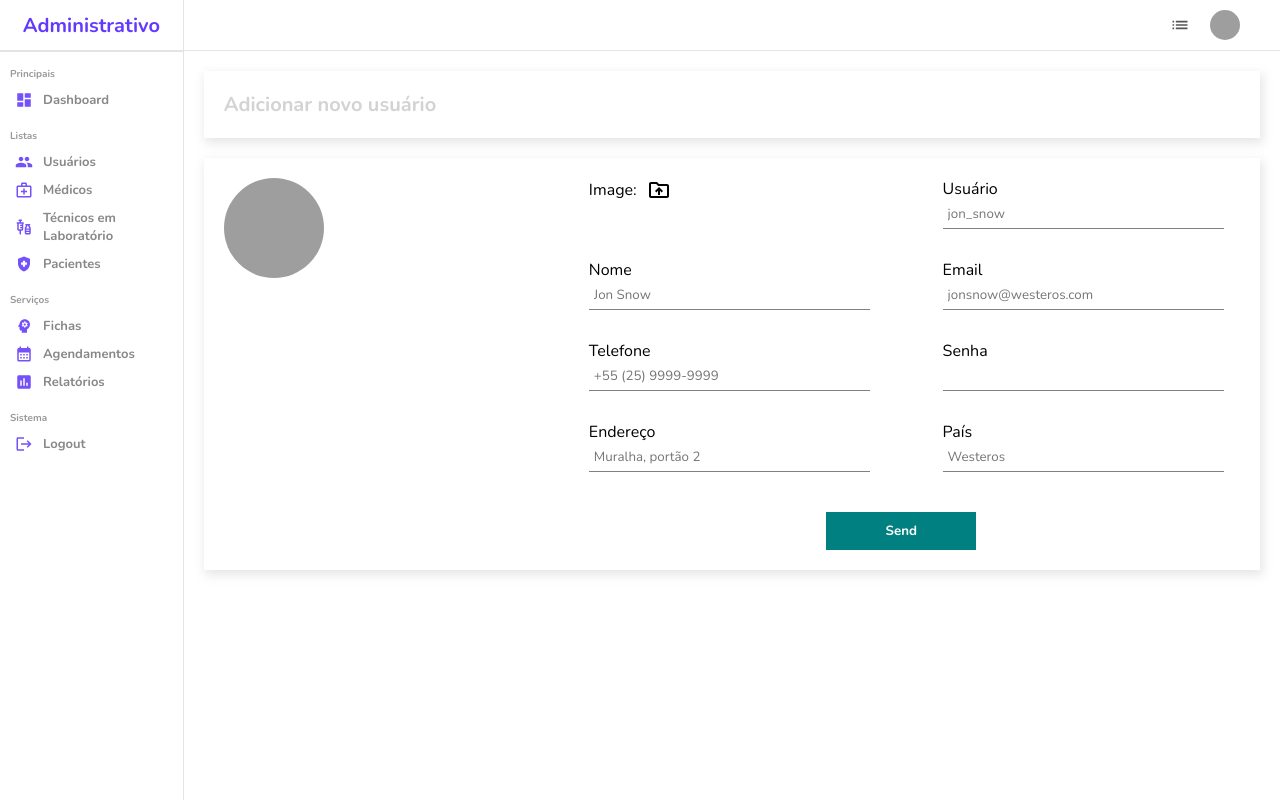
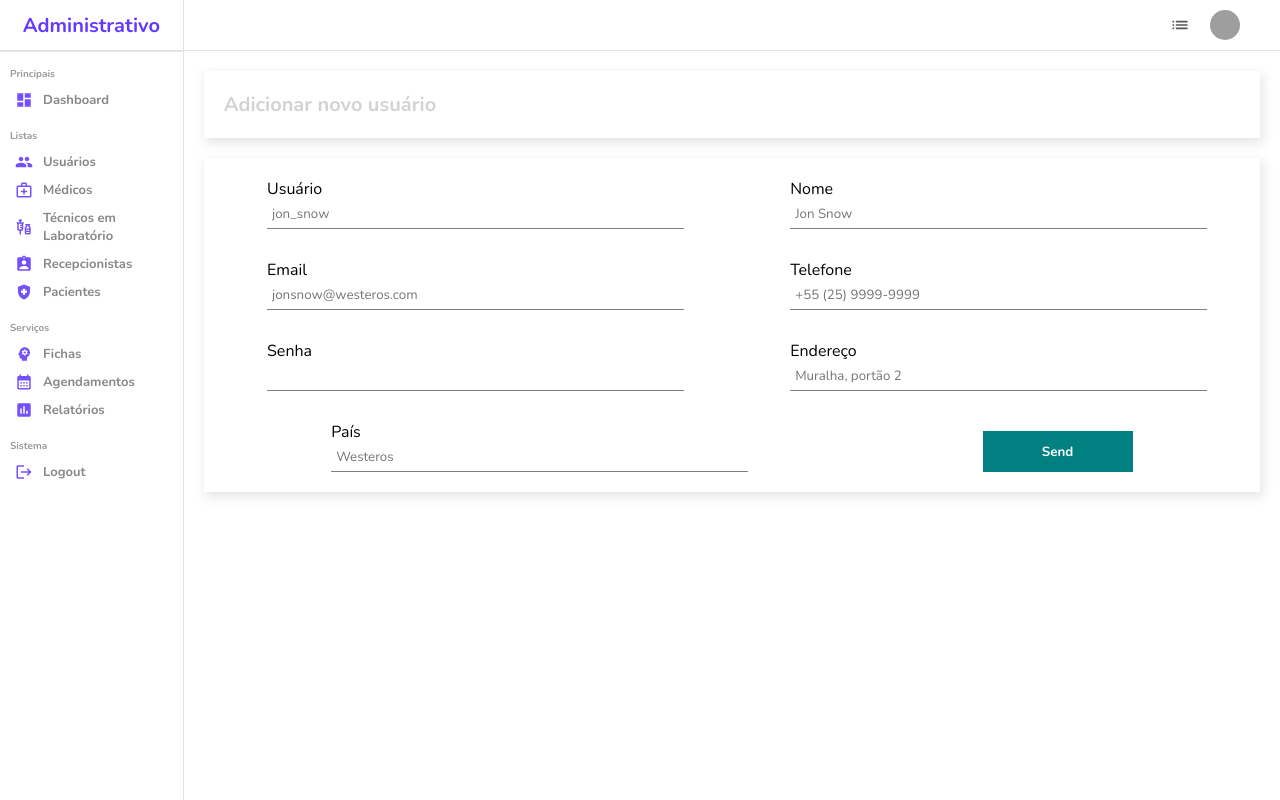
Before and after one commit to FSantosx/clinic-node, a React (Create React App) app in the folder app/ui/: page /users/new in a window 1280 px wide. Built offline with nearby package versions, Linux system fonts and the light colour scheme; grey boxes are pictures that could not be loaded.

Commit message:
tela de listagem de recepcionistas

```diff
--- a/app/ui/src/components/datatable/Datatable.jsx
+++ b/app/ui/src/components/datatable/Datatable.jsx
@@ -17,6 +17,9 @@ export const Datatable = ({ title }) => {
             break;
         case "tech":
             str = "técnico"
+            break;
+        case "recepcionists":
+            str = "recepcionistas"
             break;
         default:
             break;
--- a/app/ui/src/components/sidebar/Sidebar.jsx
+++ b/app/ui/src/components/sidebar/Sidebar.jsx
@@ -6,6 +6,7 @@ import PsychologyIcon from '@mui/icons-material/Psychology';
 import LogoutIcon from '@mui/icons-material/Logout';
 import MedicalServicesOutlinedIcon from '@mui/icons-material/MedicalServicesOutlined';
 import VaccinesOutlinedIcon from '@mui/icons-material/VaccinesOutlined';
+import AssignmentIndIcon from '@mui/icons-material/AssignmentInd';
 // import SettingsIcon from '@mui/icons-material/Settings';
 import CalendarMonthIcon from '@mui/icons-material/CalendarMonth';
 import AssessmentIcon from '@mui/icons-material/Assessment';
@@ -54,6 +55,12 @@ export const Sidebar = () => {
                             <span>Técnicos em Laboratório</span>
                         </li>
                     </Link>
+                    <Link to="/recepcionists" style={{ textDecoration: "none" }}>
+                        <li>
+                            <AssignmentIndIcon className="icon" />
+                            <span>Recepcionistas</span>
+                        </li>
+                    </Link>
                     <Link to="/patients" style={{ textDecoration: "none" }}>
                         <li>
                             <HealthAndSafetyIcon className="icon" />
--- a/app/ui/src/formSource.js
+++ b/app/ui/src/formSource.js
@@ -37,6 +37,16 @@ export const patientInputs = [
     { id: 7, label: "País", type: "text", placeholder: "Westeros" },
 ]
 
+export const recepInputs = [
+    { id: 1, label: "Nome", type: "text", placeholder: "Jaime Lanister" },
+    { id: 2, label: "Email", type: "mail", placeholder: "jaimelanister@westeros.com" },
+    { id: 3, label: "Telefone", type: "text", placeholder: "+55 (25) 9999-9999" },
+    { id: 4, label: "CPF", type: "text", placeholder: "999.999.999-99" },
+    { id: 5, label: "idade", type: "text", placeholder:"25" },
+    { id: 6, label: "Endereço", type: "text", placeholder: "King Landing" },
+    { id: 7, label: "País", type: "text", placeholder: "Westeros" },
+]
+
 export const schedulesInputs = [
     { id: 1, label: "Data", type: "date", placeholder: "jaimelanister@westeros.com" },
     { id: 2, label: "Telefone", type: "text", placeholder: "+55 (25) 9999-9999" },
--- a/app/ui/src/index.js
+++ b/app/ui/src/index.js
@@ -11,7 +11,7 @@ import { List } from './pages/list/List';
 import { Single } from './pages/single/Single';
 import { New } from './pages/new/New';
 import { NewSchedule } from './pages/newSchedule/NewSchedule';
-import { userInputs, patientInputs, schedulesInputs, doctorInputs, techInputs} from './formSource';
+import { userInputs, patientInputs, schedulesInputs, doctorInputs, techInputs, recepInputs} from './formSource';
 import { Schedule } from './pages/schedule/Schedule';
 
 const root = ReactDOM.createRoot(document.getElementById('root'));
@@ -43,6 +43,11 @@ root.render(
                         <Route path=':id' element={<Single />} />
                         <Route path='new' element={<New inputs={patientInputs} title="Adicionar novo Paciente" />} />
                     </Route>
+                    <Route path='recepcionists'>
+                        <Route index element={<List title="recepcionists" />} />
+                        <Route path=':id' element={<Single />} />
+                        <Route path='new' element={<New inputs={recepInputs} title="Adicionar novo recepcionista" />} />
+                    </Route>
                     <Route path="schedule">
                         <Route index element={<Schedule />} />
                         <Route path="new" element={<NewSchedule inputs={schedulesInputs} title="Adicionar novo Agendamento"/>} />
--- a/app/ui/src/pages/new/New.jsx
+++ b/app/ui/src/pages/new/New.jsx
@@ -6,7 +6,7 @@ import DriveFolderUploadOutlinedIcon from '@mui/icons-material/DriveFolderUpload
 
 export const New = ({ inputs, title }) => {
 
-    const [file, setFile] = useState();
+    // const [file, setFile] = useState();
 
     return (
         <div className='new'>
@@ -17,17 +17,17 @@ export const New = ({ inputs, title }) => {
                     <h1>{title}</h1>
                 </div>
                 <div className="bottom">
-                    <div className="left">
+                    {/* <div className="left">
                         <img src={file ? URL.createObjectURL(file) : "https://icon-library.com/images/no-image-icon/no-image-icon-0.jpg"} alt="" />
-                    </div>
+                    </div> */}
                     <div className="right">
                         <form>
-                            <div className="formInput">
+                            {/* <div className="formInput">
                                 <label htmlFor='file'>
                                     Image: <DriveFolderUploadOutlinedIcon className='icon' />
                                 </label>
                                 <input type="file" id="file" onChange={event => setFile(event.target.files[0])} style={{ display: 'none' }} />
-                            </div>
+                            </div> */}
                             {inputs.map((input) => {
                                 return (
                                     <div className="formInput" key={input.id}>
--- a/app/ui/src/pages/new/new.scss
+++ b/app/ui/src/pages/new/new.scss
@@ -39,7 +39,7 @@
             }
 
             .right {
-                flex: 2;
+                flex: 1;
 
                 form {
                     display: flex;
```
